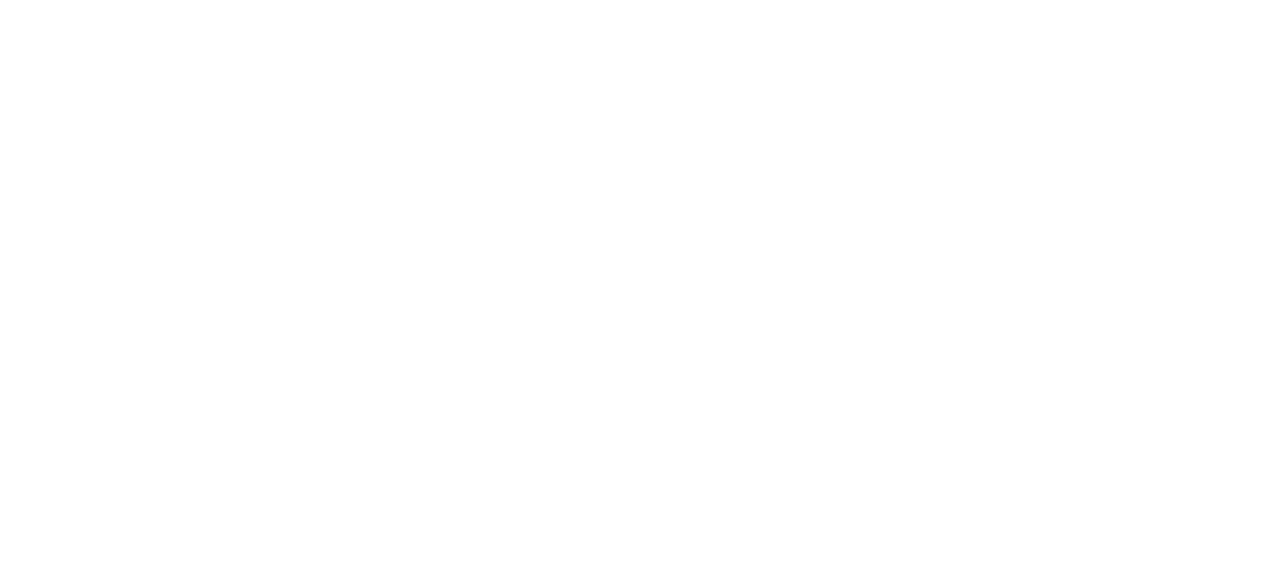
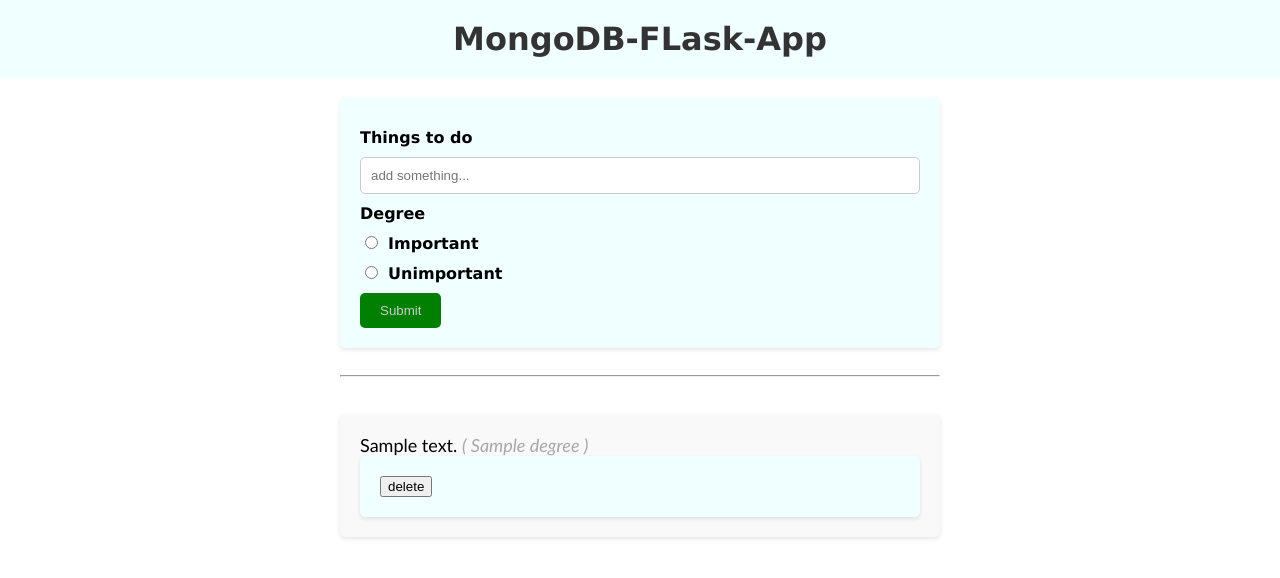
Before and after one commit to dimitris1208/todoApp, a Flask app: page / in a window 1280 px wide. Before the commit the part shown is empty. Shown: the top 578 px of the page. Run offline with Flask 3, Linux system fonts and the light colour scheme; a database or web service that is not in the repository returns one stand-in record (values such as "Sample title").

Commit message:
finished

```diff
--- a/app.py
+++ b/app.py
@@ -1,5 +1,6 @@
 from flask import Flask , render_template , url_for , request , redirect
 from pymongo import MongoClient
+from bson.objectid import ObjectId
 
 app = Flask(__name__)
 
@@ -8,9 +9,21 @@ client = MongoClient('localhost' , 27017)
 
 @app.route("/", methods=['GET','POST'])
 def index():
-    return render_template('index.html')
+    if request.method == 'POST':
+        content = request.form['content']
+        degree = request.form['degree']
+        todos.insert_one({'content':content , 'degree': degree})
+        return redirect(url_for('index'))
+
+    all_todos = todos.find()
+    return render_template('index.html', todos=all_todos)
 
 
+
+@app.route("/<id>/delete/",methods=['POST'])
+def delete(id):
+    todos.delete_one({"_id":ObjectId(id)})
+    return redirect(url_for('index'))
 
 
 # MongoDB database
--- a/static/css/style.css
+++ b/static/css/style.css
@@ -47,6 +47,10 @@ input[type="radio"]{
     margin-right: 5px ;
 }
 
+input[type="submit"]{
+    border-width: 10% ;
+}
+
 button{
     background-color: green;
     color: #ccc;
@@ -71,4 +75,10 @@ button:hover{
 
 .todo p {
     margin: 0;
+    font-family: 'Gill Sans', 'Gill Sans MT', Calibri, 'Trebuchet MS', sans-serif;
+    font-size: large;
 }
+
+.todo i {
+    color: #a8a6a6 ;
+}
--- a/templates/index.html
+++ b/templates/index.html
@@ -0,0 +1,66 @@
+<!DOCTYPE html>
+<html lang="en">
+<head>
+    <meta charset="UTF-8">
+    <meta name="viewport" content="width=device-width, initial-scale=1.0">
+    <title>MongoDB-FLask-App</title>
+    <link rel="stylesheet" href="{{url_for('static', filename='css/style.css')}}">
+    <!-- <link rel="stylesheet" href="static/css/style.css"> -->
+</head>
+<body>
+    <h1>MongoDB-FLask-App</h1>
+    <div class="content">
+        <form method="POST">
+            <p>
+                <b><label for="content">Things to do </label></b>
+            </p>
+            <p>
+                <input type="text" name="content" placeholder="add something...">
+            </p>
+            <p>
+                <b><label for="degree">Degree</label></b>
+            </p>
+            <p>
+                <input
+                id="degree-0"
+                name="degree"
+                required
+                type="radio"
+                value="important">
+                <label for="degree-0">Important</label>
+            </p>
+            <p>
+                <input
+                id="degree-1"
+                name="degree"
+                required
+                type="radio"
+                value="unimportant">
+                <label for="degree-1">Unimportant</label>
+            </p>
+            <button type="submit">Submit</button>
+        </form>
+        <br>
+        <hr>
+        <br>
+        <!-- Fetching a todo document-->
+        {% for todo in todos %}
+            <div class="todo">
+            <p>
+                {{ todo['content']}} <i> ( {{ todo['degree']}} ) </i>
+            </p>
+            <form method="POST"
+                action="{{ url_for('delete', id=todo['_id']) }}">
+                <input
+                    type="submit"
+                    value="delete"
+                    onclick="return confirm('Are you sure ?')" >
+
+            </form>
+            </div>
+        {% endfor %}
+
+
+    </div>
+</body>
+</html>
```
Also changed, not shown: index.html (deleted, +0 -44 lines).
